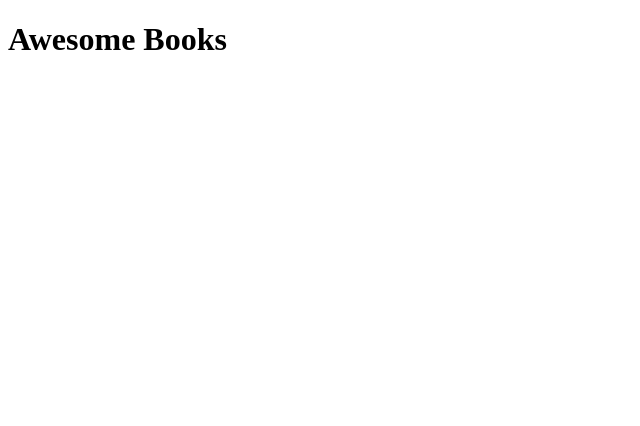
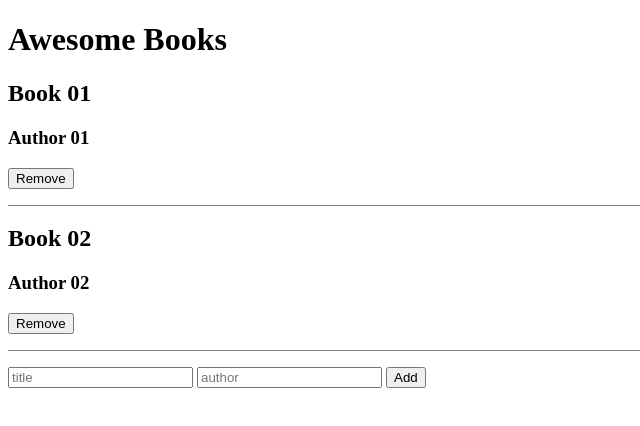
Before and after one commit to gabyse1/awesome-books, a plain HTML site: page index.html in a window 1280 px wide. Shown: the whole page, without its empty margins (0-640 px from the left). Drawn offline with Linux system fonts and the light colour scheme.

Commit message:
Implement UI using basic html and css

```diff
--- a/css/styles.css
+++ b/css/styles.css
@@ -3,3 +3,9 @@
 *::after {
   box-sizing: border-box;
 }
+
+.book-article {
+  border-bottom: 1px solid gray;
+  margin-bottom: 1rem;
+  padding-bottom: 1rem;
+}
--- a/index.html
+++ b/index.html
@@ -12,6 +12,24 @@
 
 <body>
   <h1>Awesome Books</h1>
+  <div class="book-list">
+    <article class="book-article">
+      <h2 class="b-title">Book 01</h2>
+      <h3 class="b-author"> Author 01</h3>
+      <button type="button" class="remove-button">Remove</button>
+    </article>
+    <article class="book-article">
+      <h2 class="b-title">Book 02</h2>
+      <h3 class="b-author"> Author 02</h3>
+      <button type="button" class="remove-button">Remove</button>
+    </article>
+  </div>
+  <form action="">
+    <input type="text" id="title" name="title" placeholder="title">
+    <input type="text" id="author" name="author" placeholder="author">
+    <button type="submit" id="add-button">Add</button>
+  </form>
+
 </body>
 
 </html>
```
